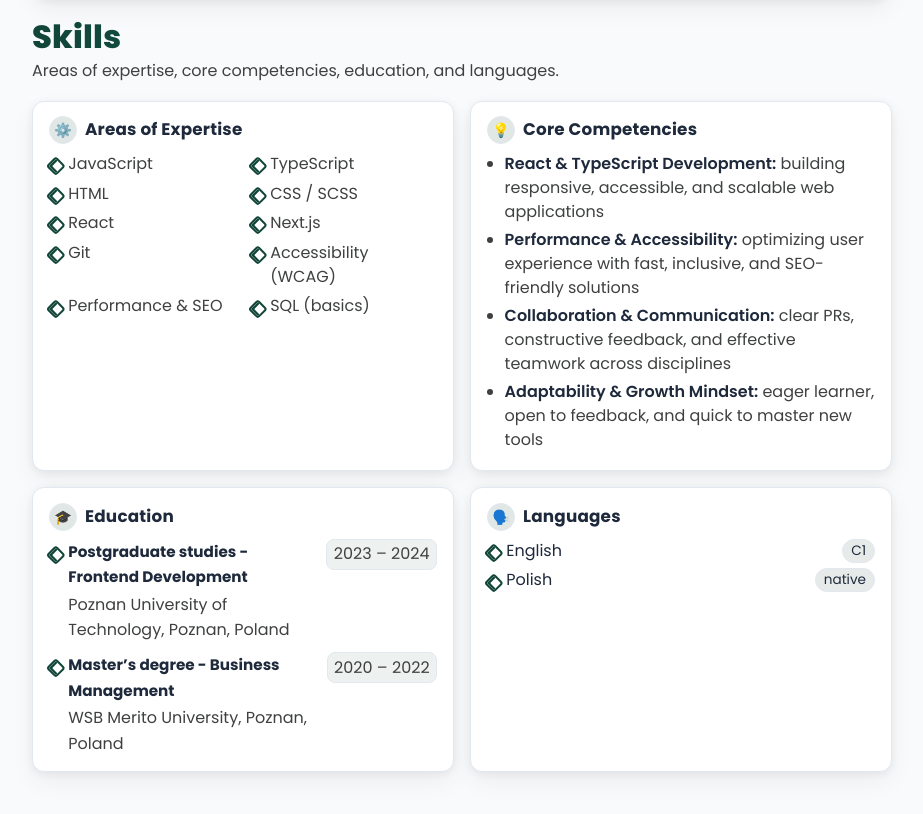
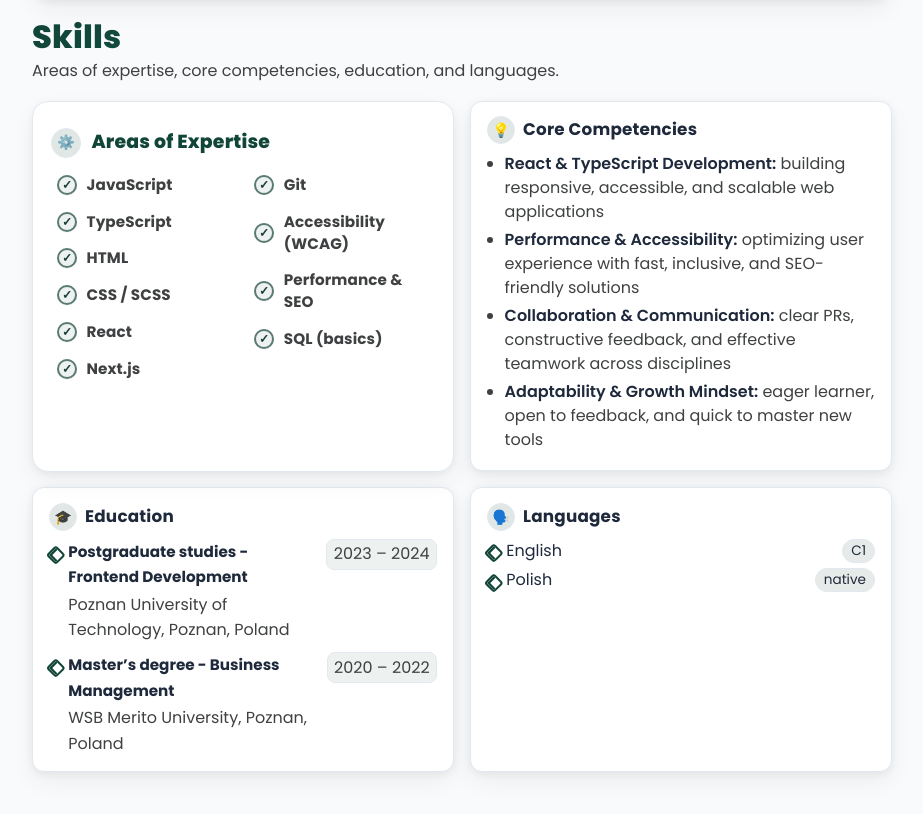
Before and after one commit to GrazynaDachtera/grazynadachtera, a Next.js app: page / in a window 1280 px wide. Shown: the part 3418-4232 px from the top of the page, without its empty margins (178-1101 px from the left). Built offline with nearby package versions, Linux system fonts and the light colour scheme.

Commit message:
applied proper title position for areas of expertise, applied colors and styles for li

```diff
--- a/src/components/Body/AreasOfExpertise/AreasOfExpertise.scss
+++ b/src/components/Body/AreasOfExpertise/AreasOfExpertise.scss
@@ -1,28 +1,42 @@
-/* tokens from globals.css */
-$txt: var(--foreground);
-$muted: var(--muted);
-$surface: var(--surface);
-$border: var(--border);
-$shadow: var(--shadow-1);
-$accent: var(--accent);
+$txt: var(--foreground, #102a23);
+$surface: var(--surface, #fff);
+$border: var(--border, #e2e8f0);
+$shadow: var(--shadow-1, 0 2px 8px rgba(2,6,23,.06), 0 10px 24px rgba(2,6,23,.05));
+$accent: var(--accent, #114538);
+$textSummary: var(--text-summary);
+$textMeta: var(--text-meta);
 
-.areas-card {
+.expertiseCard {
+  --card-px: clamp(1rem, 2.2vw, 1.5rem);
+  --card-py: clamp(1rem, 2.2vw, 1.6rem);
   background: $surface;
   border: 1px solid $border;
-  border-radius: 12px;
+  border-radius: 16px;
   box-shadow: $shadow;
-  padding: .9rem 1rem;
-  color: $txt;
+  padding: var(--card-py) var(--card-px);
+  color: var(--text-summary);
+  position: relative;
+  isolation: isolate;
+  will-change: transform;
 
-  &__header {
+  @media (prefers-reduced-motion: no-preference) {
+    transition: transform .18s ease, box-shadow .18s ease, border-color .18s ease;
+  }
+
+  &:hover { transform: translateY(-1px); }
+  &:focus-within { outline: 2px solid $accent; outline-offset: 2px; }
+}
+
+.expertiseHeader {
   display: flex;
   align-items: center;
-    gap: .5rem;
-    margin-bottom: .5rem;
+  gap: .65rem;
+  margin: 0;
+  margin-left: clamp(-6px, calc(var(--card-px) * -0.14), -6px);
 }
 
-  &__icon {
-    width: 26px; height: 26px;
+.expertiseIcon {
+  width: 28px; height: 28px;
   display: grid; place-items: center;
   border-radius: 999px;
   background: color-mix(in oklab, $accent 12%, $surface);
@@ -30,48 +44,91 @@ $accent: var(--accent);
   font-size: 14px;
 }
 
-  &__title {
+.expertiseTitle {
   margin: 0;
-    font-size: 1.05rem;
-    font-weight: 700;
-    letter-spacing: .2px;
+  font-size: clamp(1.06rem, 1.6vw, 1.18rem);
+  font-weight: 800;
+  line-height: 1.1;
+  color: $accent;
 }
 
-  /* two columns on md+; nice check bullets */
-  &__list {
+.expertiseList {
+  --row-gap: clamp(.6rem, .9vw, .8rem);
+  --col-gap: clamp(1rem, 2vw, 1.4rem);
+  --fs: clamp(.95rem, .9vw, 1.05rem);
+  --lh: 1.45;
+
   list-style: none;
-    margin: 0;
+  margin: calc(var(--row-gap) + .2rem) 0 0;
   padding: 0;
-    display: grid;
-    gap: .35rem;
+  display: block;
 
   @media (min-width: 720px) {
-      grid-template-columns: 1fr 1fr;
-      column-gap: 1rem;
+    column-count: 2;
+    column-gap: var(--col-gap);
   }
 
   li {
+    display: flex;
+    align-items: center;
+    gap: .6rem;
+    min-width: 0;
+    font-size: var(--fs);
+    line-height: var(--lh);
+    font-weight: 700;
+    letter-spacing: .1px;
+    color: var(--text-meta);
+    break-inside: avoid;
+    margin: 0 0 var(--row-gap);
+    padding-block: .1rem;
+
+    &:last-child { margin-bottom: 0; }
+    &:focus-visible { outline: 3px solid color-mix(in oklab, $accent 30%, transparent); outline-offset: 2px; }
+  }
+
+  .expertiseCheck {
+    width: 20px; height: 20px;
+    flex: 0 0 20px;
+    border-radius: 999px;
+    background: color-mix(in oklab, $accent 7%, $surface);
+    box-shadow: 0 0 0 2px color-mix(in oklab, $accent 65%, $border) inset, 0 1px 0 rgba(2,6,23,.04);
     position: relative;
-      padding-left: 1.2rem;
-      color: $muted;
-      line-height: 1.5;
 
-      &::before {
-        content: "";
+    &::after {
+      content: "✓";
       position: absolute;
-        left: 0; top: .45rem;
-        width: .6rem; height: .6rem;
-        border-radius: 3px;
-        border: 2px solid $accent;
-        transform: rotate(45deg);
-        /* simple check ✓ using borders */
-        box-shadow:
-          inset .15rem -.15rem 0 0 $accent;
-      }
-    }
+      inset: 0;
+      display: grid;
+      place-items: center;
+      font-size: 12px;
+      font-weight: 900;
+      color: color-mix(in oklab, $accent 70%, $txt);
+      line-height: 1;
     }
   }
 
+  .expertiseText {
+    flex: 1 1 auto;
+    min-width: 0;
+    white-space: normal;
+    overflow-wrap: anywhere;
+    hyphens: auto;
+  }
+
+  li:hover .expertiseText { color: color-mix(in oklab, $txt 88%, $accent 12%); }
+}
+
+@media (pointer: coarse) {
+  .expertiseList { --row-gap: clamp(.7rem, 2.2vw, 1rem); }
+  .expertiseList li { padding-block: .2rem; }
+}
+
+@media (prefers-reduced-motion: reduce) {
+  .expertiseCard { transition: none; }
+  .expertiseCard:hover { transform: none; }
+  .expertiseList li:hover .expertiseText { color: inherit; }
+}
+
 @media print {
-  .areas-card { break-inside: avoid; page-break-inside: avoid; }
+  .expertiseCard { break-inside: avoid; box-shadow: none; }
 }
--- a/src/components/Body/AreasOfExpertise/AreasOfExpertise.tsx
+++ b/src/components/Body/AreasOfExpertise/AreasOfExpertise.tsx
@@ -3,29 +3,38 @@
 import React from "react";
 import "./AreasOfExpertise.scss";
 
+const SKILLS = [
+  "JavaScript",
+  "TypeScript",
+  "HTML",
+  "CSS / SCSS",
+  "React",
+  "Next.js",
+  "Git",
+  "Accessibility (WCAG)",
+  "Performance & SEO",
+  "SQL (basics)",
+] as const;
+
 export default function AreasOfExpertise() {
   return (
-    <section className="areas-card" aria-labelledby="areas-title">
-      <header className="areas-card__header">
-        <div aria-hidden className="areas-card__icon">
+    <section className="expertiseCard" aria-labelledby="expertiseTitle">
+      <header className="expertiseHeader">
+        <span aria-hidden="true" className="expertiseIcon">
           ⚙️
-        </div>
-        <h3 id="areas-title" className="areas-card__title">
+        </span>
+        <h3 id="expertiseTitle" className="expertiseTitle">
           Areas of Expertise
         </h3>
       </header>
 
-      <ul className="areas-card__list" role="list">
-        <li>JavaScript</li>
-        <li>TypeScript</li>
-        <li>HTML</li>
-        <li>CSS / SCSS</li>
-        <li>React</li>
-        <li>Next.js</li>
-        <li>Git</li>
-        <li>Accessibility (WCAG)</li>
-        <li>Performance & SEO</li>
-        <li>SQL (basics)</li>
+      <ul className="expertiseList" role="list">
+        {SKILLS.map((skill) => (
+          <li key={skill} tabIndex={0}>
+            <span className="expertiseCheck" aria-hidden="true" />
+            <span className="expertiseText">{skill}</span>
+          </li>
+        ))}
       </ul>
     </section>
   );
```
Lines whose indentation alone changed are shown as unchanged.
